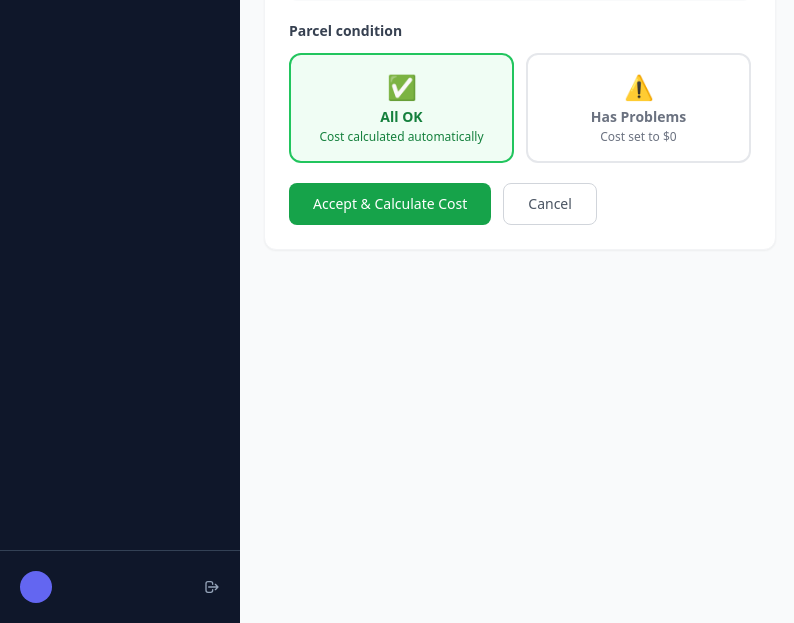
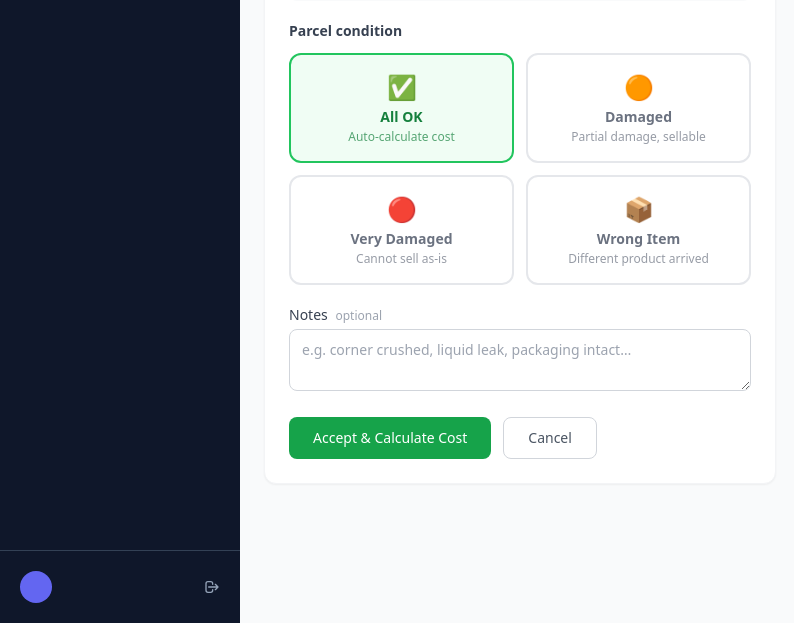
Before and after one commit to lapiigo/parcel-manager, a FastAPI app: template app/templates/parcels/accept.html in a window 1280 px wide. Shown: the part 177-800 px from the top of the page, without its empty margins (0-794 px from the left). Run offline with FastAPI, Linux system fonts and the light colour scheme; the template is opened without the code that fills it, so the values that code supplies are empty; some libraries are stand-ins or nearby versions.

Commit message:
fix: allow multi-item (same tracking, diff ASIN) creation; expand accept form
- parcel_create: duplicate check now uses (tracking, asin) pair — same tracking
  with different ASINs is allowed (multi-item shipment)
- accept form: 4 conditions (ok / damaged / very_damaged / wrong_item) + notes
  field; backend logs condition + notes in activity log

Co-Authored-By: Claude Sonnet 4.6 <noreply@anthropic.com>

```diff
--- a/app/templates/parcels/accept.html
+++ b/app/templates/parcels/accept.html
@@ -25,59 +25,110 @@
       {% endif %}
     </div>
 
-    <form method="post" action="/parcels/{{ parcel.id }}/accept" x-data="{ cond: 'ok' }">
+    <form method="post" action="/parcels/{{ parcel.id }}/accept"
+          x-data="{ cond: 'ok' }">
 
       <p class="text-sm font-semibold text-gray-700 mb-3">Parcel condition</p>
 
-      <div class="flex gap-3 mb-5">
-        <label class="flex-1 cursor-pointer">
+      <div class="grid grid-cols-2 gap-3 mb-5">
+        <!-- All OK -->
+        <label class="cursor-pointer">
           <input type="radio" name="condition" value="ok" x-model="cond" class="sr-only" />
           <div :class="cond === 'ok' ? 'border-green-500 bg-green-50 text-green-700' : 'border-gray-200 text-gray-500 hover:border-gray-300'"
-               class="border-2 rounded-xl p-4 text-center transition-colors">
+               class="border-2 rounded-xl p-4 text-center transition-colors h-full">
             <p class="text-2xl mb-1">✅</p>
             <p class="text-sm font-semibold">All OK</p>
-            <p class="text-xs mt-0.5">Cost calculated automatically</p>
+            <p class="text-xs mt-0.5 opacity-70">Auto-calculate cost</p>
           </div>
         </label>
-        <label class="flex-1 cursor-pointer">
-          <input type="radio" name="condition" value="problem" x-model="cond" class="sr-only" />
-          <div :class="cond === 'problem' ? 'border-red-400 bg-red-50 text-red-700' : 'border-gray-200 text-gray-500 hover:border-gray-300'"
-               class="border-2 rounded-xl p-4 text-center transition-colors">
-            <p class="text-2xl mb-1">⚠️</p>
-            <p class="text-sm font-semibold">Has Problems</p>
-            <p class="text-xs mt-0.5">Cost set to $0</p>
+
+        <!-- Damaged -->
+        <label class="cursor-pointer">
+          <input type="radio" name="condition" value="damaged" x-model="cond" class="sr-only" />
+          <div :class="cond === 'damaged' ? 'border-orange-400 bg-orange-50 text-orange-700' : 'border-gray-200 text-gray-500 hover:border-gray-300'"
+               class="border-2 rounded-xl p-4 text-center transition-colors h-full">
+            <p class="text-2xl mb-1">🟠</p>
+            <p class="text-sm font-semibold">Damaged</p>
+            <p class="text-xs mt-0.5 opacity-70">Partial damage, sellable</p>
+          </div>
+        </label>
+
+        <!-- Very Damaged -->
+        <label class="cursor-pointer">
+          <input type="radio" name="condition" value="very_damaged" x-model="cond" class="sr-only" />
+          <div :class="cond === 'very_damaged' ? 'border-red-500 bg-red-50 text-red-700' : 'border-gray-200 text-gray-500 hover:border-gray-300'"
+               class="border-2 rounded-xl p-4 text-center transition-colors h-full">
+            <p class="text-2xl mb-1">🔴</p>
+            <p class="text-sm font-semibold">Very Damaged</p>
+            <p class="text-xs mt-0.5 opacity-70">Cannot sell as-is</p>
+          </div>
+        </label>
+
+        <!-- Wrong Item -->
+        <label class="cursor-pointer">
+          <input type="radio" name="condition" value="wrong_item" x-model="cond" class="sr-only" />
+          <div :class="cond === 'wrong_item' ? 'border-purple-400 bg-purple-50 text-purple-700' : 'border-gray-200 text-gray-500 hover:border-gray-300'"
+               class="border-2 rounded-xl p-4 text-center transition-colors h-full">
+            <p class="text-2xl mb-1">📦</p>
+            <p class="text-sm font-semibold">Wrong Item</p>
+            <p class="text-xs mt-0.5 opacity-70">Different product arrived</p>
           </div>
         </label>
       </div>
 
-      <!-- Problem fields -->
-      <div x-show="cond === 'problem'" x-cloak class="border border-red-100 bg-red-50 rounded-lg p-4 mb-5 space-y-3">
-        <p class="text-xs font-semibold text-red-700 uppercase tracking-wider">Override (optional)</p>
-        <p class="text-xs text-red-600">If a different item arrived that you want to sell, enter the correct ASIN and quantity.</p>
+      <!-- Wrong item fields -->
+      <div x-show="cond === 'wrong_item'" x-cloak
+           class="border border-purple-100 bg-purple-50 rounded-lg p-4 mb-4 space-y-3">
+        <p class="text-xs font-semibold text-purple-700 uppercase tracking-wider">Override (optional)</p>
+        <p class="text-xs text-purple-600">Enter the ASIN and qty of what actually arrived.</p>
         <div class="grid grid-cols-2 gap-3">
           <div>
             <label class="block text-xs text-gray-600 mb-1">Correct ASIN</label>
             <input type="text" name="asin_override" maxlength="20"
                    placeholder="{{ parcel.asin or 'e.g. B08N5WRWNW' }}"
-                   class="w-full border border-gray-300 rounded-lg px-3 py-2 text-sm focus:outline-none focus:ring-2 focus:ring-red-300" />
+                   class="w-full border border-gray-300 rounded-lg px-3 py-2 text-sm focus:outline-none focus:ring-2 focus:ring-purple-300" />
           </div>
           <div>
             <label class="block text-xs text-gray-600 mb-1">Correct Qty</label>
             <input type="number" name="qty_override" min="1"
                    placeholder="{{ parcel.qty or 1 }}"
-                   class="w-full border border-gray-300 rounded-lg px-3 py-2 text-sm focus:outline-none focus:ring-2 focus:ring-red-300" />
+                   class="w-full border border-gray-300 rounded-lg px-3 py-2 text-sm focus:outline-none focus:ring-2 focus:ring-purple-300" />
           </div>
         </div>
-        <p class="text-xs text-red-500">Cost will be set to $0. You can recalculate after updating the correct ASIN.</p>
+      </div>
+
+      <!-- Notes (visible for damaged / very_damaged / wrong_item, optional for ok) -->
+      <div class="mb-5">
+        <label class="block text-sm font-medium text-gray-700 mb-1">
+          Notes
+          <span x-show="cond === 'ok'" class="font-normal text-gray-400 text-xs ml-1">optional</span>
+          <span x-show="cond !== 'ok'" class="font-normal text-gray-400 text-xs ml-1">describe the issue</span>
+        </label>
+        <textarea name="accept_notes" rows="2"
+                  class="w-full border border-gray-300 rounded-lg px-3 py-2.5 text-sm focus:outline-none focus:ring-2 focus:ring-indigo-400"
+                  placeholder="e.g. corner crushed, liquid leak, packaging intact…"></textarea>
       </div>
 
       <div class="flex gap-3">
         <button type="submit"
-                :class="cond === 'ok' ? 'bg-green-600 hover:bg-green-700' : 'bg-red-600 hover:bg-red-700'"
+                :class="{
+                  'bg-green-600 hover:bg-green-700':  cond === 'ok',
+                  'bg-orange-500 hover:bg-orange-600': cond === 'damaged',
+                  'bg-red-600 hover:bg-red-700':       cond === 'very_damaged',
+                  'bg-purple-600 hover:bg-purple-700': cond === 'wrong_item',
+                }"
                 class="text-white font-medium px-6 py-2.5 rounded-lg text-sm transition-colors">
-          <span x-text="cond === 'ok' ? 'Accept & Calculate Cost' : 'Accept with Problems'">Accept</span>
+          <span x-text="{
+            ok:           'Accept & Calculate Cost',
+            damaged:      'Accept — Damaged',
+            very_damaged: 'Accept — Very Damaged',
+            wrong_item:   'Accept — Wrong Item',
+          }[cond] || 'Accept'"></span>
         </button>
-        <a href="/parcels/{{ parcel.id }}" class="border border-gray-300 text-gray-600 hover:bg-gray-50 font-medium px-6 py-2.5 rounded-lg text-sm transition-colors">Cancel</a>
+        <a href="/parcels/{{ parcel.id }}"
+           class="border border-gray-300 text-gray-600 hover:bg-gray-50 font-medium px-6 py-2.5 rounded-lg text-sm transition-colors">
+          Cancel
+        </a>
       </div>
 
     </form>
```
Also changed, not shown: app/routers/parcels.py (+62 -28 lines).
